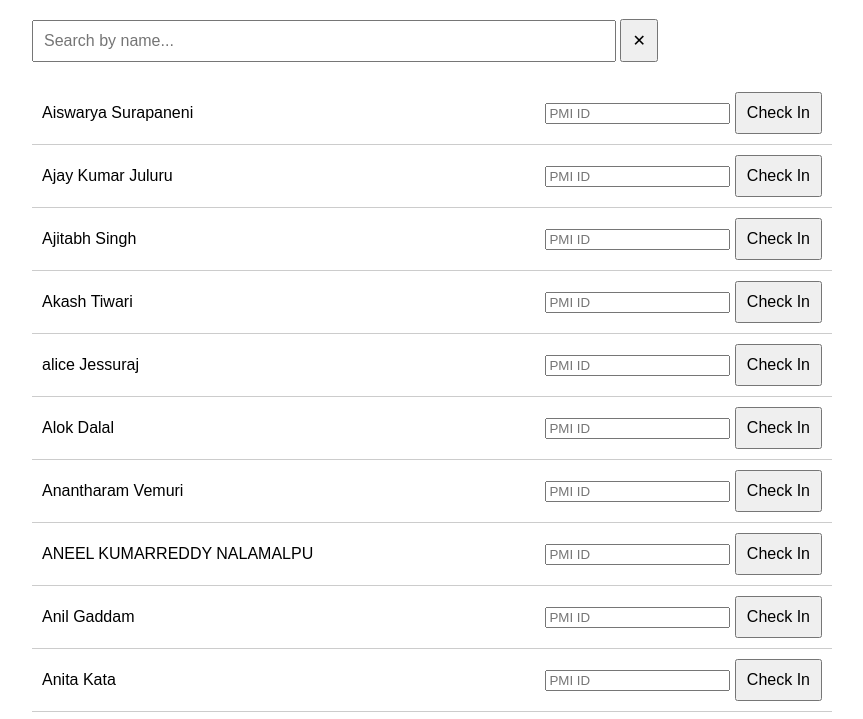
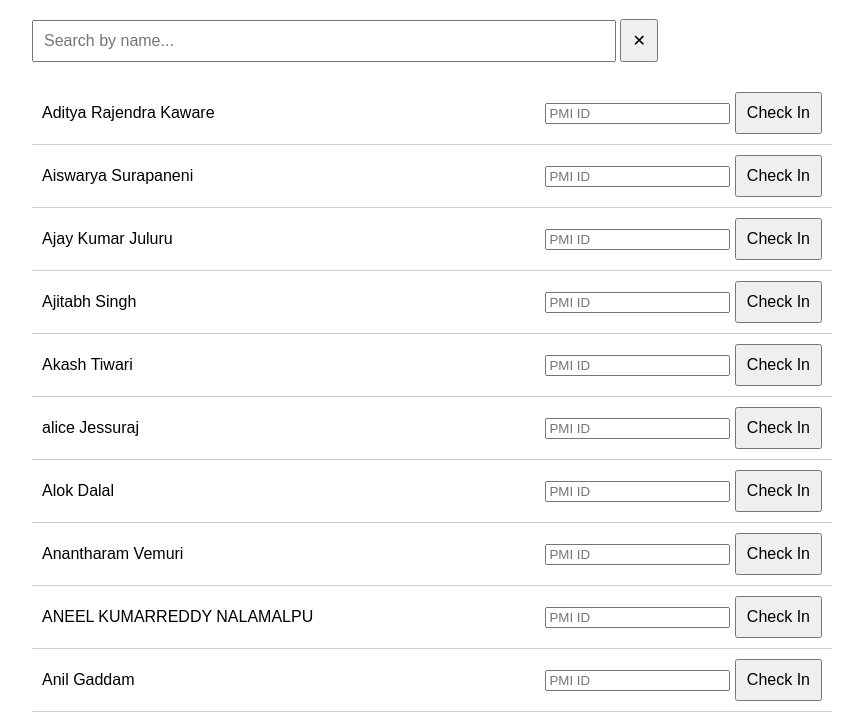
Before and after one commit to gokulkolipaka/event-checkin, a plain HTML site: page index.html in a window 1280 px wide. Shown: the part 81-800 px from the top of the page, without its empty margins (208-1071 px from the left). Drawn offline with Linux system fonts and the light colour scheme.

Commit message:
Update index.html

```diff
--- a/index.html
+++ b/index.html
@@ -62,7 +62,7 @@
 
     <script>
         const attendees = [
-            // {name: "Aditya Rajendra Kaware", email: "aditya.kaware@gmail.com", mobile: "+919860566041", checkedIn: false},
+{name: "Aditya Rajendra Kaware", email: "aditya.kaware@gmail.com", mobile: "+919860566041", checkedIn: false},
 {name: "Aiswarya Surapaneni", email: "Aishu.opal@gmail.com", mobile: "+918897314372", checkedIn: false},
 {name: "Ajay Kumar Juluru", email: "ajayjuluru@gmail.com", mobile: "+919574973459", checkedIn: false},
 {name: "Ajitabh Singh", email: "ajitabhsingh@neulandlabs.com", mobile: "+916367274302", checkedIn: false},
```
